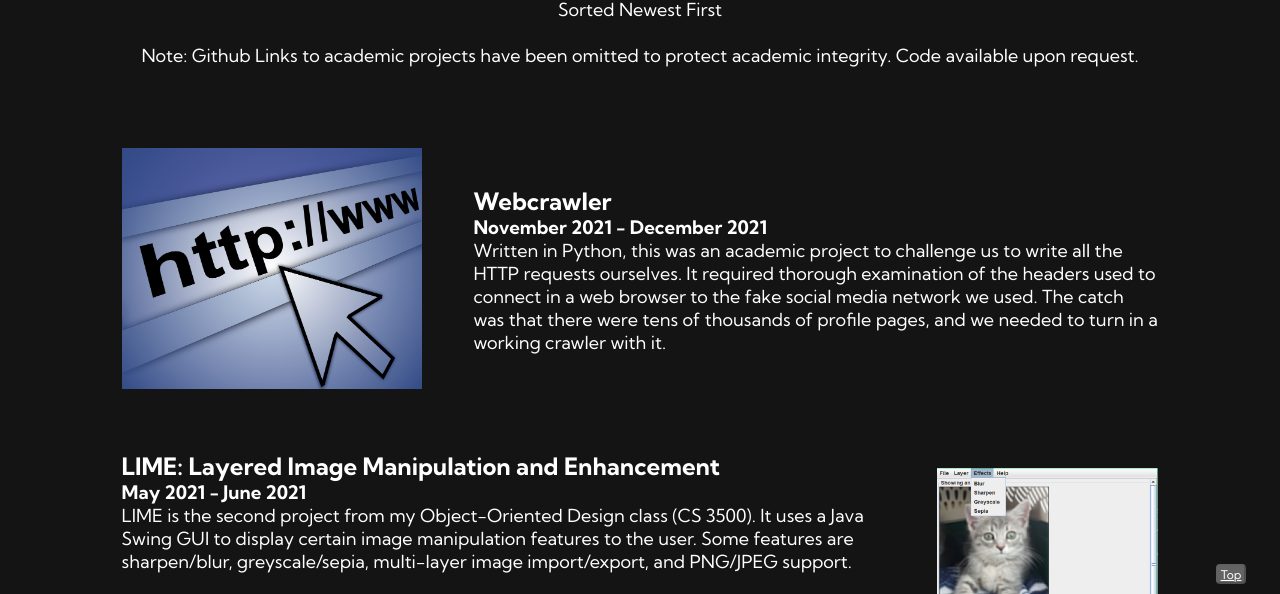
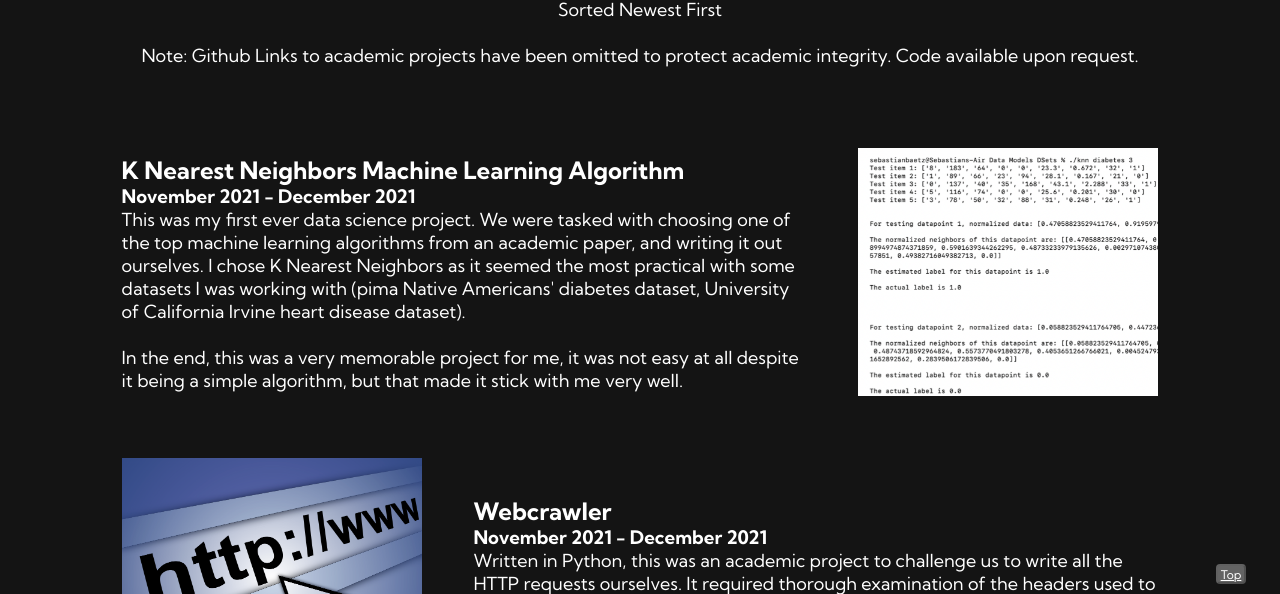
Before and after one commit to sebastianbaetz/Personal-Website, a plain HTML site: page Personal Website/allProjects.html in a window 1280 px wide. Shown: the part 206-800 px from the top of the page. Drawn offline with Linux system fonts and the light colour scheme.

Commit message:
added knearest, update lime desc

```diff
--- a/Personal Website/allProjects.html
+++ b/Personal Website/allProjects.html
@@ -67,6 +67,33 @@
 
       <p>Note: Github Links to academic projects have been omitted to protect academic integrity. Code available upon request. <br><br></p>
 
+      <div class="project__container__knearest">
+        <div class="project__item">
+          <div class="project__content__knearest on__left description">
+            <h2>K Nearest Neighbors Machine Learning Algorithm</h2>
+
+            <h3>November 2021 - December 2021</h3>
+
+            <p>
+              This was my first ever data science project. We were tasked with choosing
+              one of the top machine learning algorithms from an academic paper, and writing
+              it out ourselves. I chose K Nearest Neighbors as it seemed the most practical
+              with some datasets I was working with (pima Native Americans' diabetes dataset,
+              University of California Irvine heart disease dataset).
+              <br /> <br />
+
+              In the end, this was a very memorable project for me, it was not easy at all
+              despite it being a simple algorithm, but that made it stick with me very well.
+            </p>
+          </div>
+
+          <div class="project__image__knearest image">
+            <img src="images/knearest.png" alt="">
+          </div>
+        </div>
+      </div>
+
+
       <div class="project__container__webcrawler">
         <div class="project__item">
           <div class="project__image__webcrawler on__left image">
@@ -109,7 +136,12 @@
               project stressed the importance of good design choices, as
               information would be omitted about what we need to do until it
               would certainly break bad designs. Throughout this assignment, I
-              believe our design choices were well thought out.
+              believe our design choices were well thought out. <br /><br />
+
+              Most recently (mid 2022), I have been using this project as a sandbox to
+              practice design patterns and experiment seeing where some are
+              beneficial and some are harmful to the code. Being such a large
+              codebase, it seems very applicable to industry style programming.
             </p>
             <!--
             <a
--- a/Personal Website/styles.css
+++ b/Personal Website/styles.css
@@ -428,6 +428,21 @@ hr {
   width: 150%;
 }
 
+.project__container__knearest {
+  display: flex;
+  align-items: center;
+  margin: 0 auto;
+  padding-top: 5%;
+  padding-left: 5%;
+  padding-right: 5%;
+  max-width: 1300px;
+}
+
+.project__image__knearest {
+  max-width: 300px;
+  width: 150%;
+}
+
 /* All Projects CSS */
 
 .all__projects {
```
Also changed, not shown: Personal Website/index.html (+6 -1 lines), Personal Website/images/knearest.png (added).
